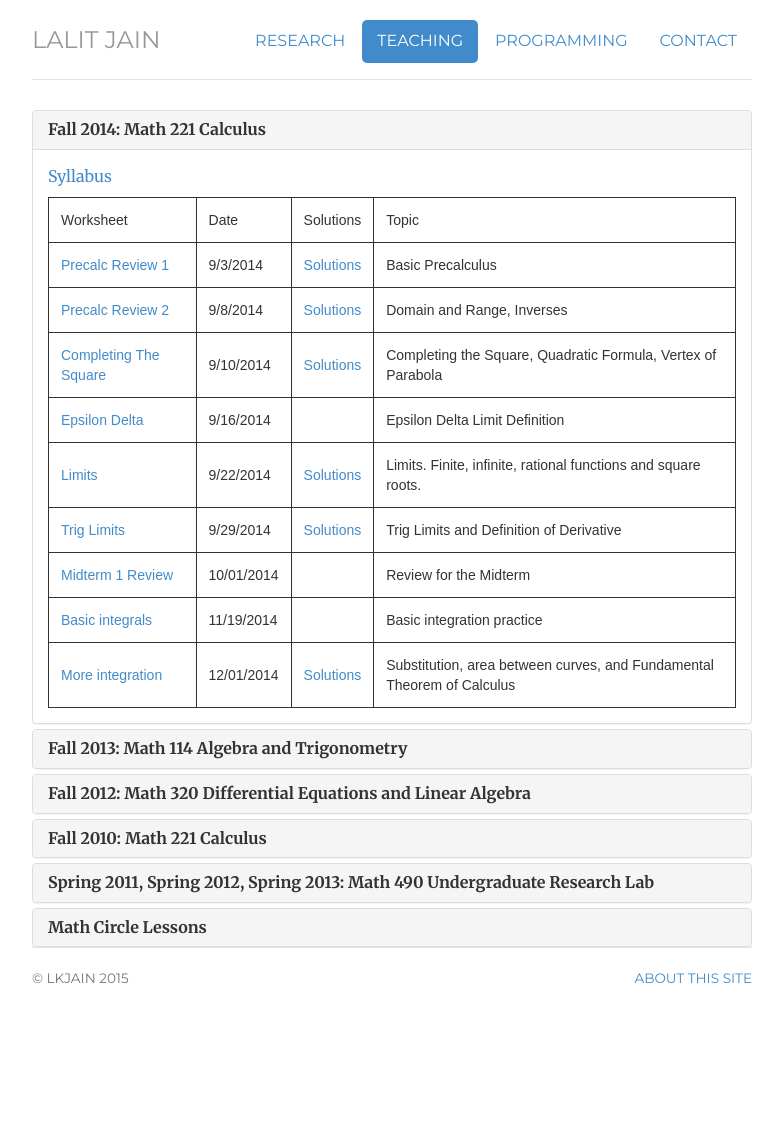
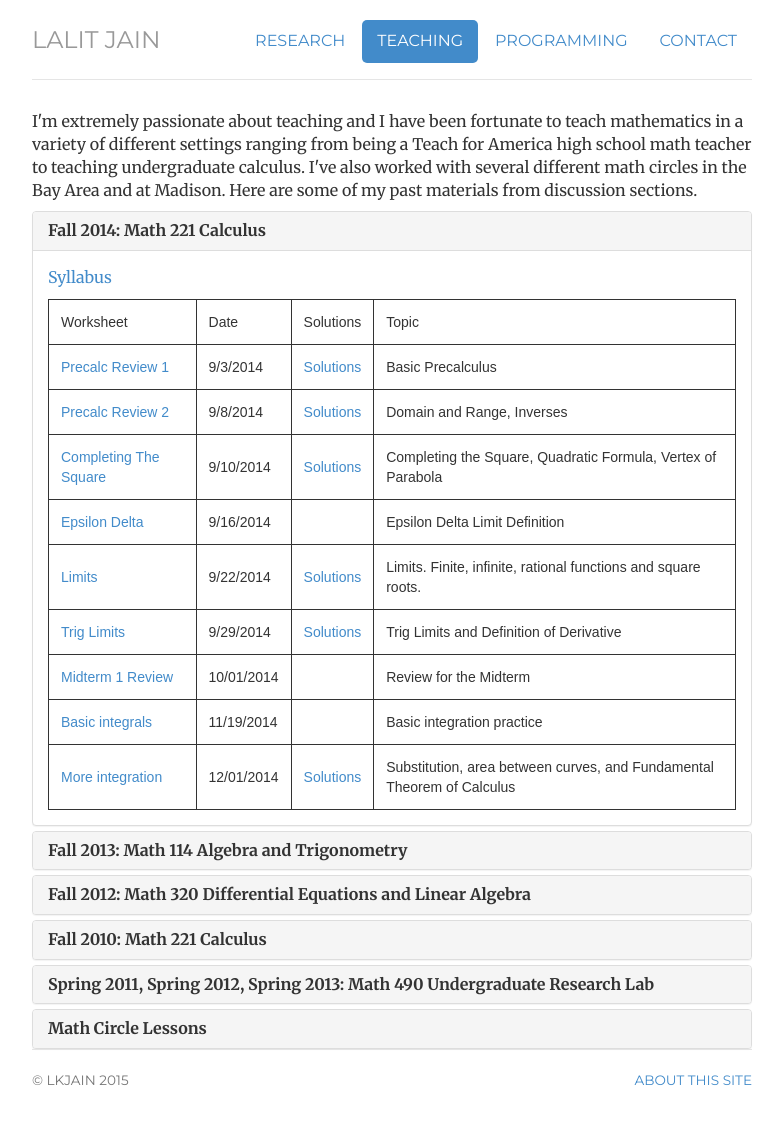
Before and after one commit to lalitkumarj/lalitkumarj.github.io, a Jekyll site: the page built from teaching/index.html, in a window 1280 px wide. Shown: the whole page, without its empty margins (248-1031 px from the left). Built offline with Jekyll 4.4.1, drawn with Linux system fonts in a browser that asks for light colours; before the commit the page ends 1040 px from its top, so only the background shows below that.

Commit message:
Update index.html

```diff
--- a/teaching/index.html
+++ b/teaching/index.html
@@ -4,6 +4,13 @@ title: Teaching
 teaching: active
 description: Lalit Jain's Teaching
 ---
+<p>
+I'm extremely passionate about teaching and I have been fortunate to teach mathematics in a variety of different settings
+ranging from being a Teach for America high school math teacher to teaching undergraduate calculus. I've also worked with several different math circles in the Bay Area and at Madison.
+
+Here are some of my past materials from discussion sections.
+</p>
+
 <div class="panel-group" id="accordion" role="tablist" aria-multiselectable="true">
   <div class="panel panel-default">
     <div class="panel-heading" role="tab" id="headingOne">
@@ -13,6 +20,9 @@ description: Lalit Jain's Teaching
         </a>
       </h4>
     </div>
+
+
+
     <div id="collapseOne" class="panel-collapse collapse in" role="tabpanel" aria-labelledby="headingOne">
       <div class="panel-body">
 	<p><a href="m221f14/syllabus.pdf">Syllabus</a></p>
```
